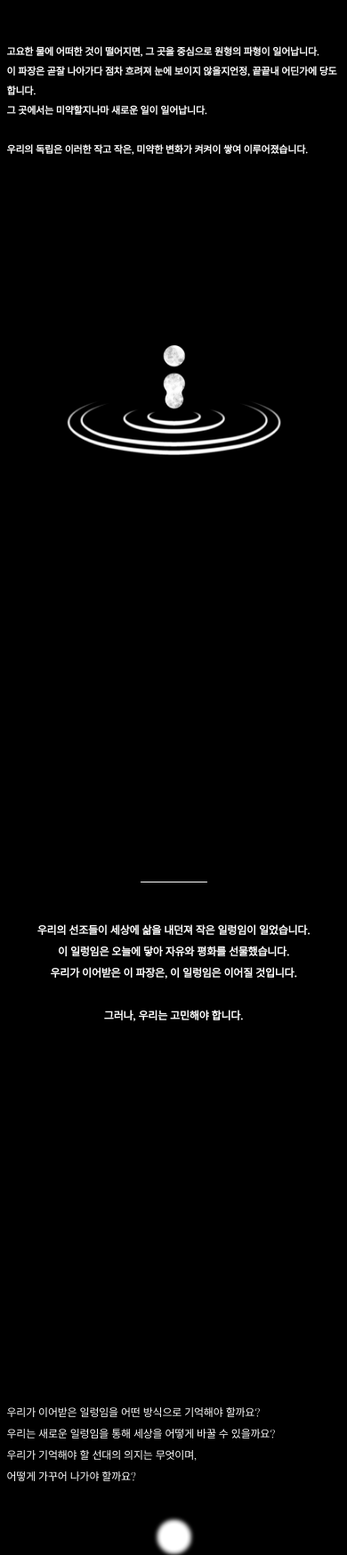
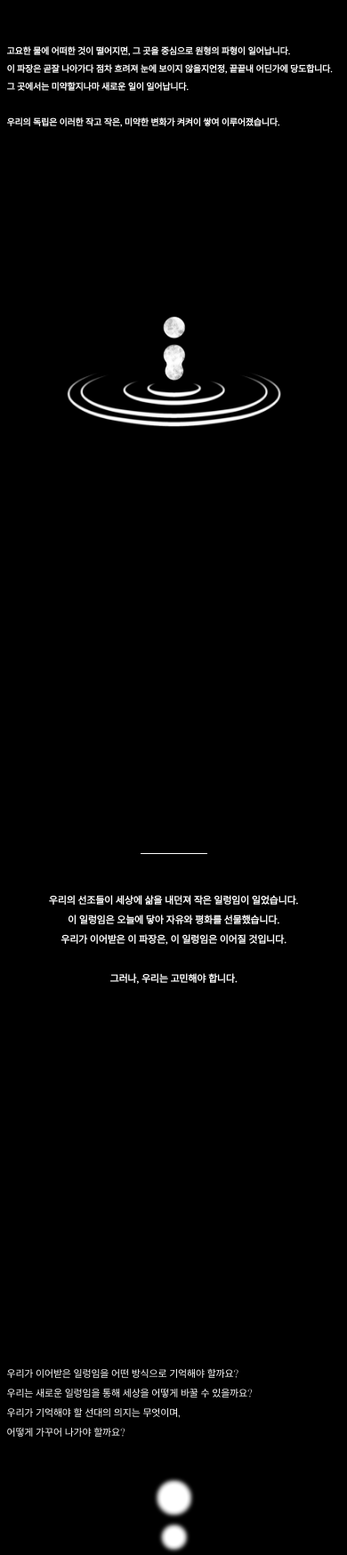
Before and after one commit to willy4202/illeongida, a plain HTML site: page index.html in a window 390 px wide. Shown: the part 2300-4048 px from the top of the page at 89% size. Drawn offline with nearby package versions, Linux system fonts and the light colour scheme.

Commit message:
Update style.css

```diff
--- a/css/style.css
+++ b/css/style.css
@@ -33,23 +33,23 @@
   }
 
   .first .row .col-sm-8 .first_text{
+    font-size: 1.0rem;
+  }
+
+  .first .row .col-sm-8 .first_text2{
+    font-size: 1.0rem;
+  }
+
+  .second .second_text {
     font-size: 1.1rem;
   }
 
-  .first .row .col-sm-8 .first_text2{
+  .third .third_text{
     font-size: 1.1rem;
   }
 
-  .second .second_text {
-    font-size: 1.2rem;
-  }
-
-  .third .third_text{
-    font-size: 1.2rem;
-  }
-
   .third .third_text2{
-    font-size: 1.2rem;
+    font-size: 1.1rem;
   }
 
 }
```
